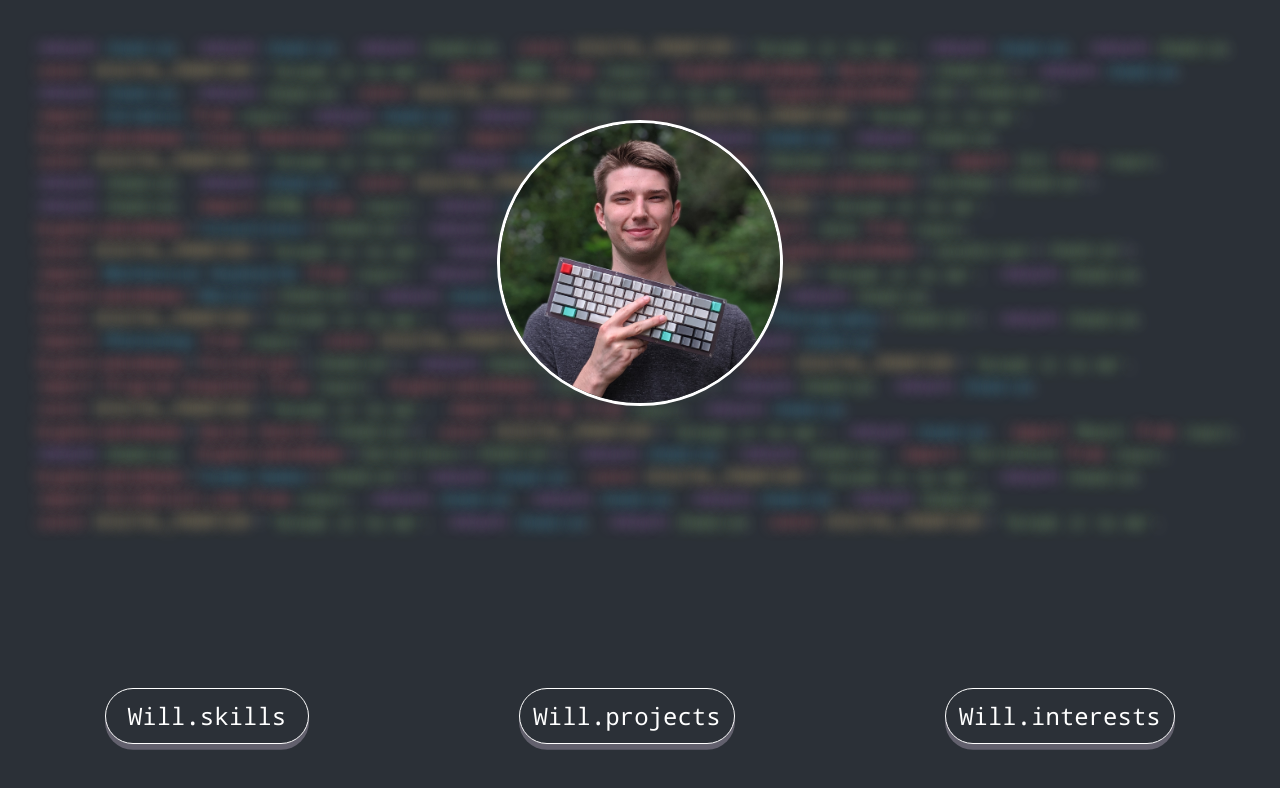
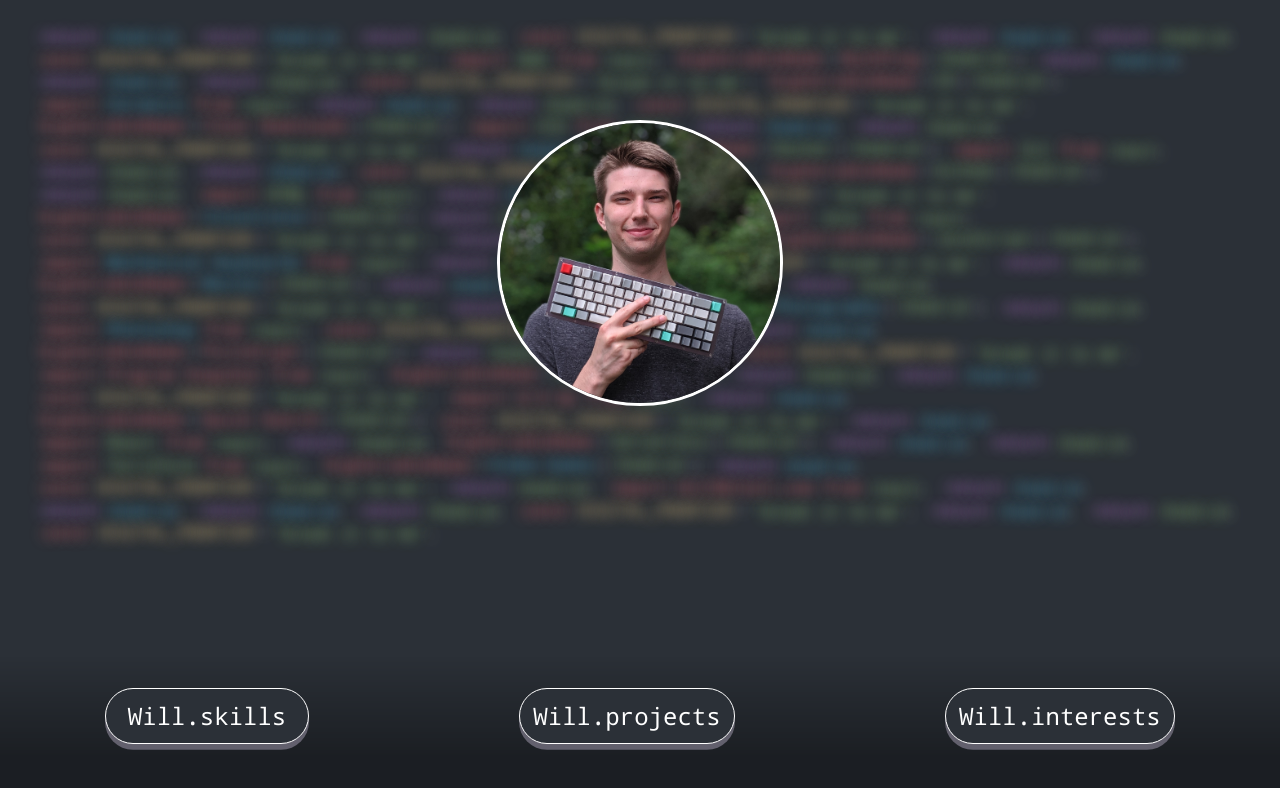
Before and after one commit to wmccall/wmccall.github.io, a React (Create React App) app in the folder Source/: page / in a window 1280 px wide. Shown: the top 788 px of the page. Built offline with nearby package versions, Linux system fonts and the light colour scheme.

Commit message:
Add Scroll to home screen if overflow

```diff
--- a/Source/src/stylesheets/_variables.scss
+++ b/Source/src/stylesheets/_variables.scss
@@ -21,6 +21,8 @@ $darker-gray: #2b3037;
 $back-button-gray: #21252a;
 $darkest-gray: #1b1b1f;
 
+$action-button-background: #282c32;
+
 $red: #991a30;
 $dark-red: #480e14;
 $blue: #3a4b69;
--- a/Source/src/stylesheets/index.scss
+++ b/Source/src/stylesheets/index.scss
@@ -27,19 +27,3 @@
 .heart {
   color: $variable-red;
 }
-
-// scroll bar
-*::-webkit-scrollbar-track {
-  background-color: $darkest-gray;
-}
-
-*::-webkit-scrollbar {
-  width: 10px;
-  background-color: $darker-gray;
-}
-
-*::-webkit-scrollbar-thumb {
-  border-radius: 5px;
-  box-shadow: inset 0 0 5px rgba(0, 0, 0, 0.3);
-  background-color: $light-gray;
-}
--- a/Source/src/stylesheets/pages/_home.scss
+++ b/Source/src/stylesheets/pages/_home.scss
@@ -12,24 +12,53 @@ $click-margin-bottom: -0.35vw;
 $click-margin-top: 0.35vw;
 
 .home {
+  // scroll bar
+  *::-webkit-scrollbar-track {
+    background-color: $darker-gray;
+  }
+
+  *::-webkit-scrollbar {
+    width: 10px;
+    background-color: $dark-gray;
+  }
+
+  *::-webkit-scrollbar-thumb {
+    border-radius: 5px;
+    box-shadow: inset 0 0 5px rgba(0, 0, 0, 0.3);
+    background-color: $light-gray;
+  }
+
+  *::-webkit-scrollbar-corner {
+    background: $darker-gray;
+  }
+
   transition: opacity 0.15s ease-in-out 0.05s;
+  // background-color: $action-button-background;
 
   &.opaque {
     opacity: 0;
   }
 
   .action-buttons {
-    position: absolute;
+    position: fixed;
     bottom: 0;
     left: 0;
     right: 0;
     margin-left: auto;
     margin-right: auto;
-    margin-bottom: 7vh;
+    padding-bottom: 7vh;
+    padding-top: 4vh;
     display: flex;
     justify-content: space-around;
+    background: linear-gradient(
+      180deg,
+      rgba(43, 48, 55, 0) 0%,
+      rgba(0, 0, 0, 0.3617822128851541) 70%
+    );
+    pointer-events: none;
 
     button {
+      pointer-events: all !important;
       color: $white;
       outline: 0;
       border-radius: 100px;
@@ -128,16 +157,17 @@ $click-margin-top: 0.35vw;
     }
   }
   .code {
-    overflow: hidden;
     height: 100vh;
-    background-color: $darker-gray;
+    overflow: auto;
     .code-container {
-      padding: 35px 30px 30px 30px;
+      padding: 3vh 2.5vw 0 2.5vw;
       display: flex;
       flex-wrap: wrap;
       align-content: flex-start;
+      background-color: $darker-gray;
 
       .pseudo-code {
+        align-self: flex-start;
         user-select: none;
         display: flex;
         padding: 0 3px 0 3px;
@@ -247,6 +277,9 @@ $click-margin-top: 0.35vw;
             text-shadow: 0 0 $blur-level $gray;
           }
         }
+        &:last-child {
+          padding: 0 5px 18vh 5px;
+        }
       }
     }
   }
--- a/Source/src/stylesheets/pages/_tagPage.scss
+++ b/Source/src/stylesheets/pages/_tagPage.scss
@@ -1,4 +1,20 @@
 .tag-page {
+  // scroll bar
+  *::-webkit-scrollbar-track {
+    background-color: $darkest-gray;
+  }
+
+  *::-webkit-scrollbar {
+    width: 10px;
+    background-color: $darker-gray;
+  }
+
+  *::-webkit-scrollbar-thumb {
+    border-radius: 5px;
+    box-shadow: inset 0 0 5px rgba(0, 0, 0, 0.3);
+    background-color: $light-gray;
+  }
+
   overflow: hidden;
   height: 100vh;
   background-color: $darker-gray;
```
